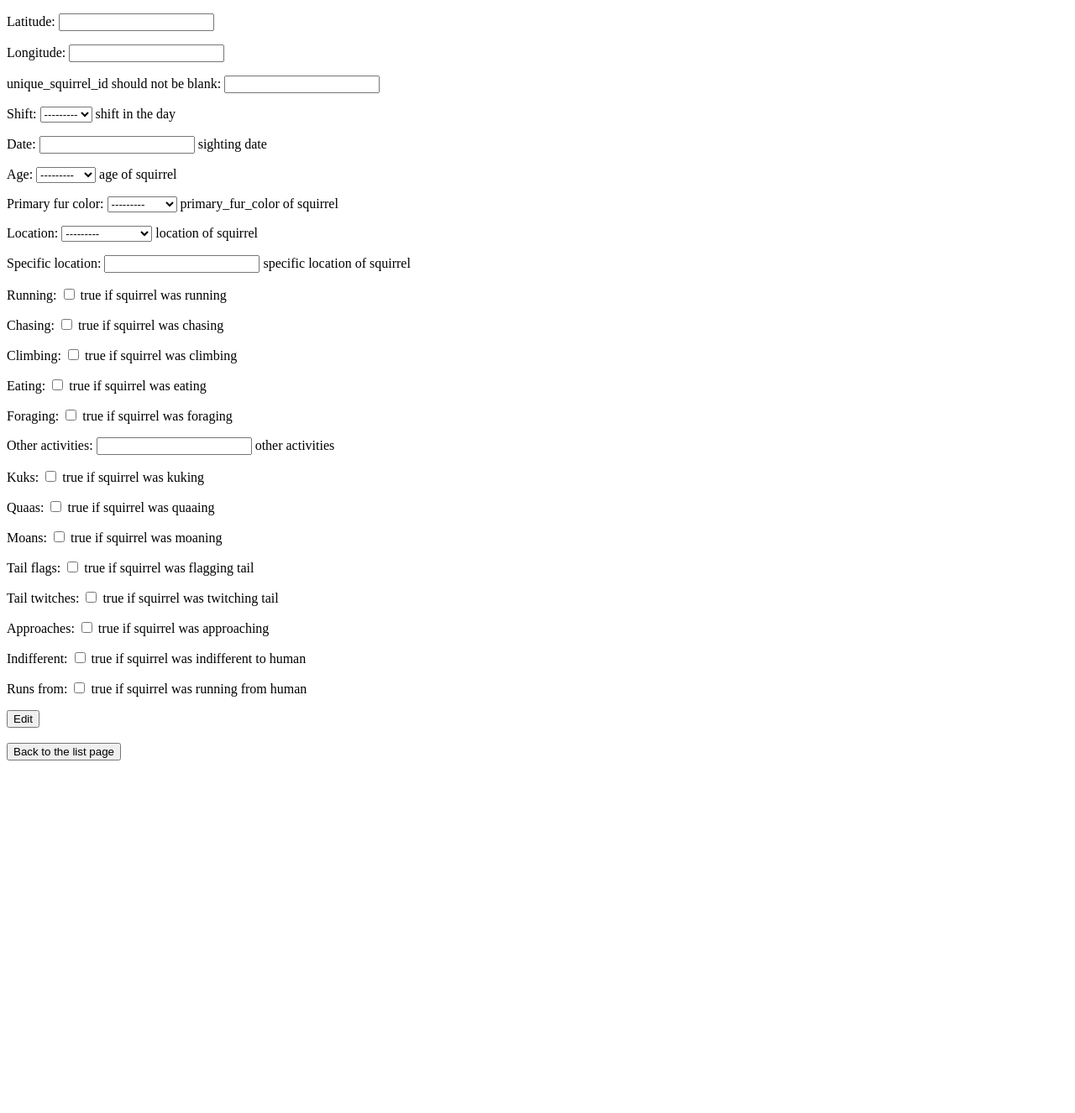
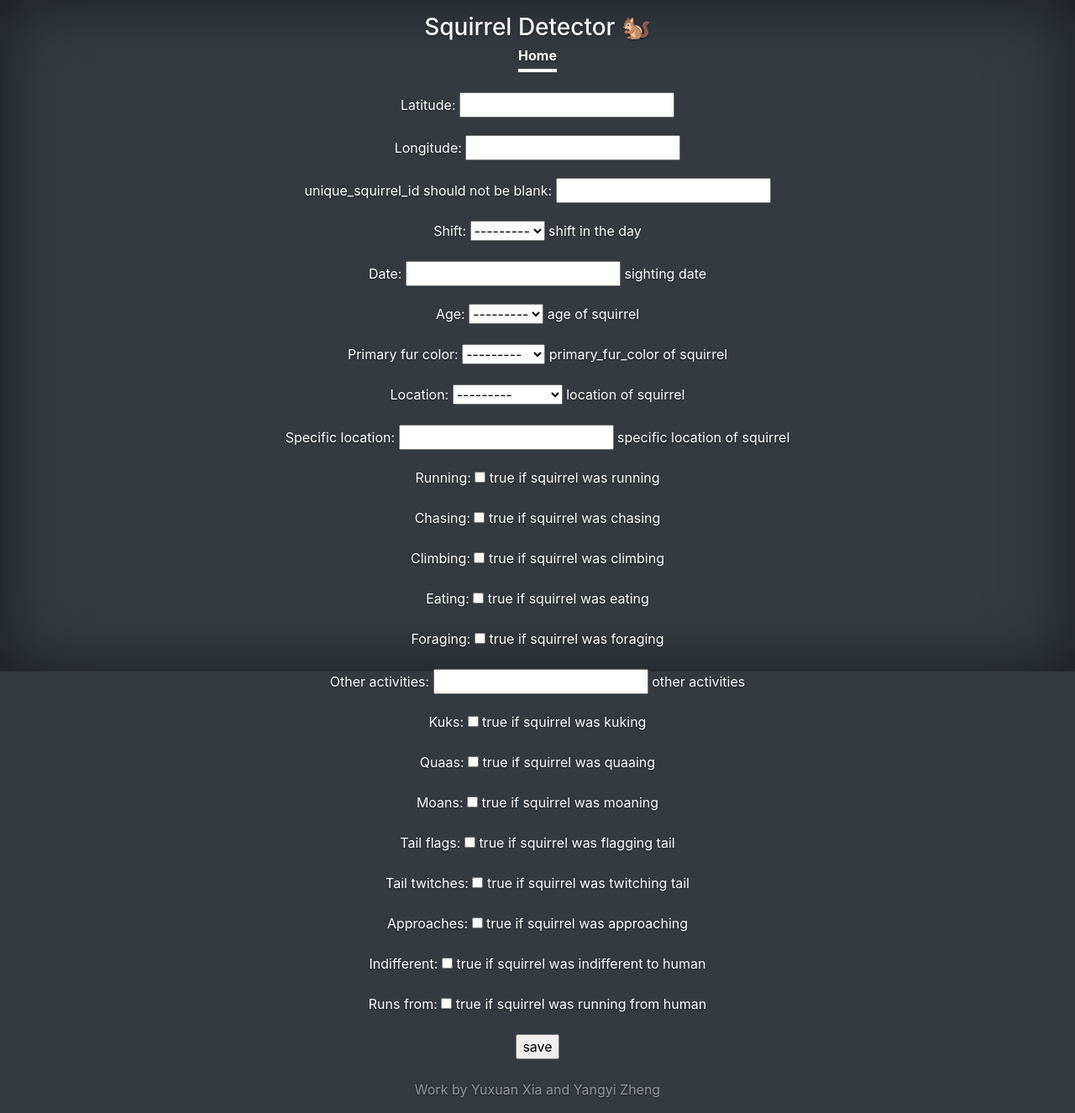
Before and after one commit to yz3923/Squirrel-Tracker, a Django app: template sightings/templates/sightings/edit.html in a window 1280 px wide. Shown: the whole page at 84% size. Before the commit the page ends 906 px from the top, so only its background shows below. Run offline with Django 3.2, Linux system fonts and the light colour scheme; the template is opened without the code that fills it: values that come from a table or form of the project are taken from there, others are empty; some libraries are stand-ins or nearby versions.

Commit message:
edit modified

```diff
--- a/map/templates/map/index.html
+++ b/map/templates/map/index.html
@@ -112,7 +112,7 @@
         {% endfor %}
 </script>
   <footer class="mt-auto text-white-50" size = '2'>
-    <p>Work by Yangyi Zheng and Yuxuan Xia</p>
+    <p>Work by Yuxuan Xia and Yangyi Zheng</p>
   </footer>
 </div>
 
--- a/sightings/templates/sightings/edit.html
+++ b/sightings/templates/sightings/edit.html
@@ -1,14 +1,77 @@
+{% load static %}
 <!doctype html>
-<html>
+<html lang="en" class="h-100">
+  <head>
+    <meta charset="utf-8">
+    <meta name="viewport" content="width=device-width, initial-scale=1">
+    <meta name="description" content="">
+    <meta name="author" content="Mark Otto, Jacob Thornton, and Bootstrap contributors">
+    <meta name="generator" content="Hugo 0.82.0">
+    <title>Squirrel Detector · Home</title>
 
-<body>
-	<form action='.' method="post">
+    <link rel="canonical" href="https://getbootstrap.com/docs/5.0/examples/cover/">
+
+
+
+    <!-- Bootstrap core CSS -->
+    <link href="{% static 'css/bootstrap.min.css' %}" rel="stylesheet">
+
+    <!-- Favicons -->
+<link rel="apple-touch-icon" href="/docs/5.0/assets/img/favicons/apple-touch-icon.png" sizes="180x180">
+<link rel="icon" href="/docs/5.0/assets/img/favicons/favicon-32x32.png" sizes="32x32" type="image/png">
+<link rel="icon" href="/docs/5.0/assets/img/favicons/favicon-16x16.png" sizes="16x16" type="image/png">
+<link rel="manifest" href="/docs/5.0/assets/img/favicons/manifest.json">
+<link rel="mask-icon" href="/docs/5.0/assets/img/favicons/safari-pinned-tab.svg" color="#7952b3">
+<link rel="icon" href="/docs/5.0/assets/img/favicons/favicon.ico">
+<meta name="theme-color" content="#7952b3">
+
+
+    <style>
+      .bd-placeholder-img {
+        font-size: 1.125rem;
+        text-anchor: middle;
+        -webkit-user-select: none;
+        -moz-user-select: none;
+        user-select: none;
+      }
+
+      @media (min-width: 768px) {
+        .bd-placeholder-img-lg {
+          font-size: 3.5rem;
+        }
+      }
+    </style>
+
+
+    <!-- Custom styles for this template -->
+    <link  rel="stylesheet" href="{% static 'css/cover.css' %}" >
+  </head>
+  <body class="d-flex h-100 text-center text-white bg-dark">
+
+<div class="cover-container d-flex w-100 h-100 p-3 mx-auto flex-column">
+  <header class="mb-auto">
+    <div>
+      <h3 class="float-md-start mb-0">Squirrel Detector &#128063</h3>
+      <nav class="nav nav-masthead justify-content-center float-md-end">
+        <a class="nav-link active" aria-current="page" href="../../">Home</a>
+      </nav>
+    </div>
+  </header>
+&nbsp;&nbsp;&nbsp;&nbsp;
+  <main class="px-3">
+	<form action='../' method="post">
 		{% csrf_token %}
 		{{ form.as_p }}
-		<input type="submit" value="Edit" />
+		<input type="submit" value="save" />
 	</form>
-	<br>
-	<a href='/sightings/' class=''><button type='button' class='button'>Back to the list page</button></a>
-</body>
+  </main>
+&nbsp;&nbsp;&nbsp;&nbsp;
+  <footer class="mt-auto text-white-50" size = '2'>
+    <p>Work by Yuxuan Xia and Yangyi Zheng</p>
+  </footer>
+</div>
 
+
+
+  </body>
 </html>
```
